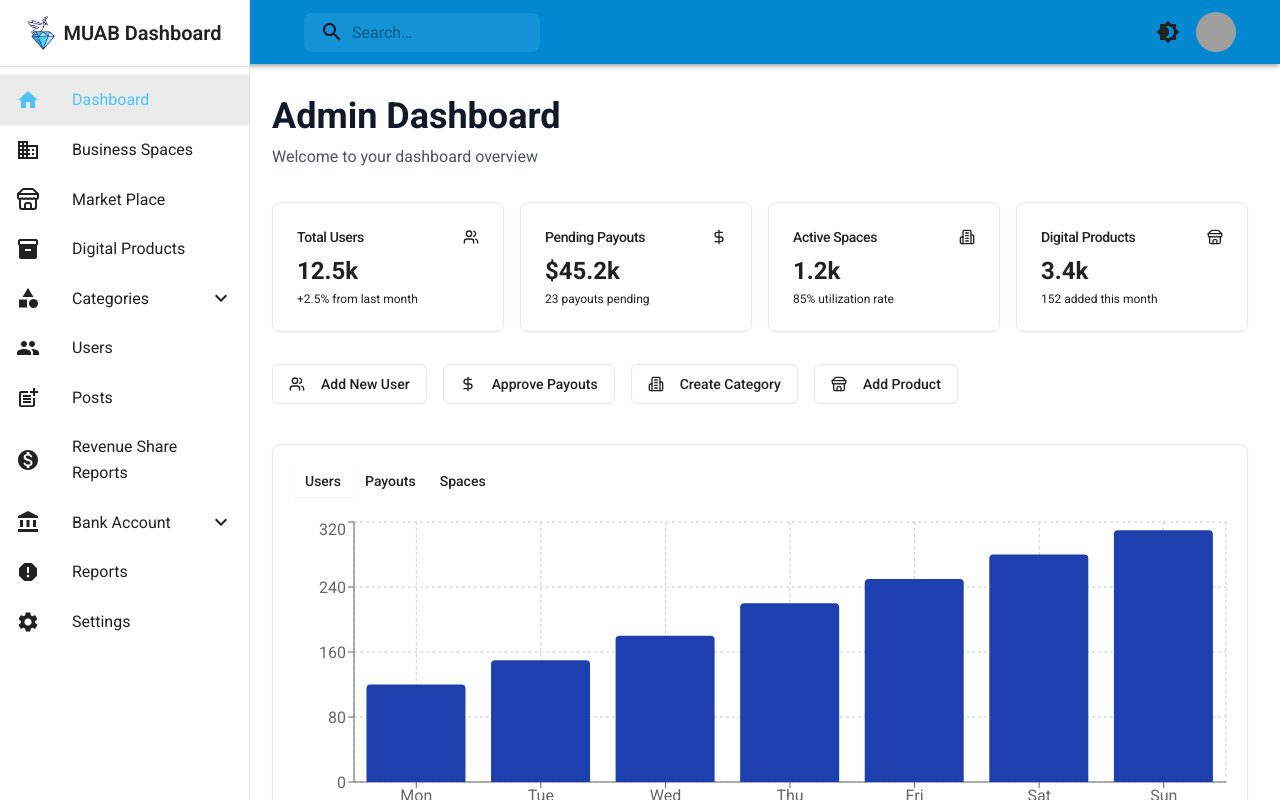
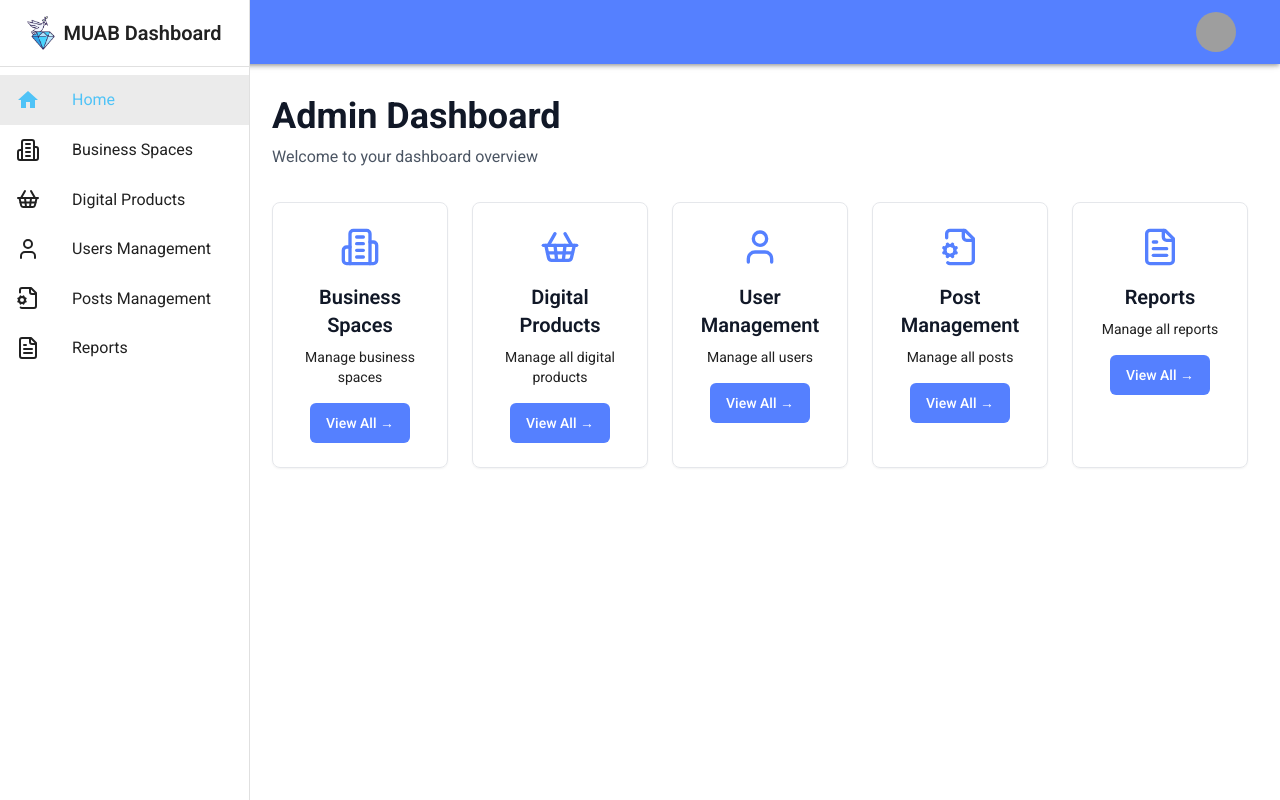
Before and after one commit to MUABSoftware/admin-dashboard, a Next.js app: page / in a window 1280 px wide. Built offline with nearby package versions, Linux system fonts and the light colour scheme; grey boxes are pictures that could not be loaded.

Commit message:
Dashboard page, sidebar, top header
Dashboard page, sidebar, top header

```diff
--- a/src/app/maindashboard/page.tsx
+++ b/src/app/maindashboard/page.tsx
@@ -1,7 +1,7 @@
 "use client"
 
 import Link from "next/link"
-import { Building2, FileText, Store, CreditCard } from "lucide-react"
+import { Building2, FileText, User, FileCog, ShoppingBasket } from "lucide-react"
 import { MetricsOverview } from "@src/components/dashboard/MetricsOverview"
 import { InteractiveMetrics } from "@src/components/dashboard/InteractiveMetrics"
 import { Button } from "@src/components/ui/button"
@@ -15,32 +15,40 @@ import {
 const menuItems = [
   {
     title: "Business Spaces",
-    description: "Manage business spaces and their settings",
+    description: "Manage business spaces",
     icon: Building2,
     href: "/business-spaces",
     tooltip: "View and manage all business spaces"
   },
   {
-    title: "Categories",
-    description: "Manage content categories and topics",
-    icon: FileText,
-    href: "/categories",
-    tooltip: "Organize and manage content categories"
-  },
-  {
     title: "Digital Products",
-    description: "Manage digital products marketplace",
-    icon: Store,
-    href: "/digital-products",
+    description: "Manage all digital products",
+    icon: ShoppingBasket,
+    href: "/digitalProducts",
     tooltip: "Browse and manage digital products"
   },
   {
-    title: "Payouts",
-    description: "Manage all payouts and transactions",
-    icon: CreditCard,
-    href: "/business-spaces/payouts",
-    tooltip: "Process and track all payment transactions"
-  }
+    title: "User Management",
+    description: "Manage all users",
+    icon: User,
+    href: "/users",
+    tooltip: "Manage all users"
+  },
+  {
+    title: "Post Management",
+    description: "Manage all posts",
+    icon: FileCog,
+    href: "/posts",
+    tooltip: "Manage all posts"
+  },
+  {
+    title: "Reports",
+    description: "Manage all reports",
+    icon: FileText,
+    href: "/reports",
+    tooltip: "Manage all reports"
+  },
+
 ]
 
 export default function Dashboard() {
@@ -51,12 +59,12 @@ export default function Dashboard() {
         <p className="text-gray-600">Welcome to your dashboard overview</p>
       </div>
 
-      <MetricsOverview />
+      {/* <MetricsOverview />
       <div className="my-8">
         <InteractiveMetrics />
-      </div>
+      </div> */}
 
-      <div className="grid gap-6 md:grid-cols-2 lg:grid-cols-4">
+      <div className="grid gap-6 md:grid-cols-2 lg:grid-cols-3 xl:grid-cols-5">
         <TooltipProvider>
           {menuItems.map((item) => (
             <Tooltip key={item.href}>
@@ -66,7 +74,7 @@ export default function Dashboard() {
                     <div className="absolute inset-0 rounded-lg bg-gradient-to-br from-primary/5 to-primary/10 opacity-0 group-hover:opacity-100 transition-opacity duration-300" />
                     <div className="relative h-full rounded-lg border bg-card p-6 shadow-sm transition-all duration-200 hover:shadow-md hover:scale-[1.02] group-hover:border-primary/20">
                       <div className="mb-4 flex items-center justify-center">
-                        <item.icon className="h-10 w-10 text-primary animate-fade-in" />
+                        <item.icon className="h-10 w-10 text-primary animate-fade-in" style={{ color: "#5580FF" }} />
                       </div>
                       <div className="text-center space-y-2">
                         <h2 className="font-semibold text-xl text-gray-900">{item.title}</h2>
@@ -74,6 +82,7 @@ export default function Dashboard() {
                       </div>
                       <div className="mt-4 flex justify-center">
                         <Button
+                          style={{ backgroundColor: "#5580FF", color: "white" }}
                           variant="ghost"
                           className="text-sm text-primary hover:text-primary/80 hover:bg-primary/10"
                         >
--- a/src/components/Appbar/index.tsx
+++ b/src/components/Appbar/index.tsx
@@ -1,6 +1,6 @@
 // components/AppBarComponent.tsx
 import * as React from "react";
-import { AppBar, Toolbar, IconButton, Avatar, Menu, MenuItem, InputBase, useTheme, Tooltip } from "@mui/material";
+import { AppBar, Toolbar, IconButton, Avatar, Menu, MenuItem, InputBase, useTheme, Tooltip, Box } from "@mui/material";
 import { Menu as MenuIcon, Search as SearchIcon, Brightness4, Brightness7 } from "@mui/icons-material";
 import { styled, alpha } from "@mui/material/styles";
 import { usePathname } from "next/navigation";
@@ -66,7 +66,8 @@ const CustomAppBar: React.FC<AppBarProps> = ({ mode, toggleMode, handleDrawerTog
       sx={{
         width: { sm: `calc(100% - 240px)` },
         ml: { sm: `240px` },
-        backgroundColor: theme.palette.primary.dark, // Neutral background color
+        // backgroundColor: theme.palette.primary.dark, // Neutral background color
+        backgroundColor: "#5580FF",
         boxShadow: theme.shadows[3],
         py: 0,
       }}
@@ -76,19 +77,19 @@ const CustomAppBar: React.FC<AppBarProps> = ({ mode, toggleMode, handleDrawerTog
           <MenuIcon />
         </IconButton>
 
-        <Search>
+        {/* <Search>
           <SearchIconWrapper>
             <SearchIcon />
           </SearchIconWrapper>
           <StyledInputBase placeholder="Search…" inputProps={{ "aria-label": "search" }} />
-        </Search>
+        </Search> */}
 
-        <div style={{ display: "flex", alignItems: "center" }}>
-          <Tooltip title={mode === "light" ? "Switch to dark mode" : "Switch to light mode"}>
+        <Box sx={{ display: "flex", alignItems: "center", ml: "auto" }}>
+          {/* <Tooltip title={mode === "light" ? "Switch to dark mode" : "Switch to light mode"}>
             <IconButton onClick={toggleMode} color="inherit" aria-label="toggle light/dark mode">
               {mode === "light" ? <Brightness4 /> : <Brightness7 />}
             </IconButton>
-          </Tooltip>
+          </Tooltip> */}
 
           <IconButton
             edge="end"
@@ -100,7 +101,7 @@ const CustomAppBar: React.FC<AppBarProps> = ({ mode, toggleMode, handleDrawerTog
           >
             <Avatar alt="Admin" src="/static/images/avatar/1.jpg" />
           </IconButton>
-        </div>
+        </Box>
 
         <Menu
           id="profile-menu"
--- a/src/components/Drawer/index.tsx
+++ b/src/components/Drawer/index.tsx
@@ -3,7 +3,7 @@ import { Drawer, List, ListItemButton, ListItemIcon, ListItemText, Box, Divider,
 import { Business, Home, MonetizationOn, People, PostAdd, Report, Settings, Inventory as Product, AccountBalance, KeyboardArrowDown, KeyboardArrowUp, Category, Tag } from "@mui/icons-material";
 import { useRouter } from "next/navigation";
 import { usePathname } from "next/navigation";
-import { Store } from "lucide-react";
+import { Building2, User, ShoppingBasket, FileCog, FileText } from "lucide-react";
 
 type NavigationItem = {
   text: string;
@@ -26,32 +26,36 @@ const CustomDrawer: React.FC<DrawerProps> = ({ mobileOpen, handleDrawerToggle, s
   const [openSubMenu, setOpenSubMenu] = React.useState<string | null>(null);
 
   const navigationItems: NavigationItem[] = [
-    { text: "Dashboard", icon: <Home />, route: "/" },
-    { text: "Business Spaces", icon: <Business />, route: "/business-spaces/" },
-    { text: "Market Place", icon: <Store />, route: "/marketplace/" },
-    { text: "Digital Products", icon: <Product />, route: "/digitalProducts/" },
+    { text: "Home", icon: <Home />, route: "/" },
+    { text: "Business Spaces", icon: <Building2 />, route: "/business-spaces/" },
+    { text: "Digital Products", icon: <ShoppingBasket />, route: "/digitalProducts/" },
+    { text: "Users Management", icon: <User />, route: "/users" },
+    { text: "Posts Management", icon: <FileCog />, route: "/posts" },
+    { text: "Reports", icon: <FileText />, route: "/reports" },
+
+
+
+    // { text: "Market Place", icon: <Store />, route: "/marketplace/" },
+    // { text: "Revenue Share Reports", icon: <MonetizationOn />, route: "/revenue-share" },
+    // {
+    //   text: "Categories",
+    //   icon: <Category />,
+    //   subItems: [
+    //     { text: "Category", icon: <Category />, route: "/categories/" },
+    //     { text: "Hashtag", icon: <Tag />, route: "/categories/hashtag" },
+    //   ],
+    // },
+    // {
+    //   text: "Bank Account",
+    //   icon: <AccountBalance />,
+    //   subItems: [
+    //     { text: "PayPal Payouts", icon: <MonetizationOn />, route: "/bankaccount/paypal" },
+    //     { text: "Payoneer Payouts", icon: <MonetizationOn />, route: "/bankaccount/payoneer" },
+    //   ],
+    // },
+
     // { text: "Categories", icon: <Category />, route: "/categories/" },
-    {
-      text: "Categories",
-      icon: <Category />,
-      subItems: [
-        { text: "Category", icon: <Category />, route: "/categories/" },
-        { text: "Hashtag", icon: <Tag />, route: "/categories/hashtag" },
-      ],
-    },
-    { text: "Users", icon: <People />, route: "/users" },
-    { text: "Posts", icon: <PostAdd />, route: "/posts" },
-    { text: "Revenue Share Reports", icon: <MonetizationOn />, route: "/revenue-share" },
-    {
-      text: "Bank Account",
-      icon: <AccountBalance />,
-      subItems: [
-        { text: "PayPal Payouts", icon: <MonetizationOn />, route: "/bankaccount/paypal" },
-        { text: "Payoneer Payouts", icon: <MonetizationOn />, route: "/bankaccount/payoneer" },
-      ],
-    },
-    { text: "Reports", icon: <Report />, route: "/reports" },
-    { text: "Settings", icon: <Settings />, route: "/settings" },
+    // { text: "Settings", icon: <Settings />, route: "/settings" },
   ];
 
   const handleNavigation = (route: NavigationItem) => {
--- a/src/components/business-spaces/BusinessSpaceActions.tsx
+++ b/src/components/business-spaces/BusinessSpaceActions.tsx
@@ -179,7 +179,6 @@ export function BusinessSpaceActionss({ business }: BusinessSpaceActionsProps,)
           </div>
           <DialogFooter>
             <Button
-
               onClick={() => setIsRejectDialogOpen(false)}
               // style={{ backgroundColor: "red !important", color: "#000" }}
               className="bg-red-500 hover:bg-red-600 text-white"
@@ -191,9 +190,7 @@ export function BusinessSpaceActionss({ business }: BusinessSpaceActionsProps,)
               onClick={handleReject}
               // disabled={!rejectNote.trim()}
               // style={{ backgroundColor: "#fff !important", color: "#000" }}
-              className="bg-red-500 hover:bg-red-600 text-white"
-
-            >
+              className="bg-red-500 hover:bg-red-600 text-white">
               Reject
             </Button>
           </DialogFooter>
```
